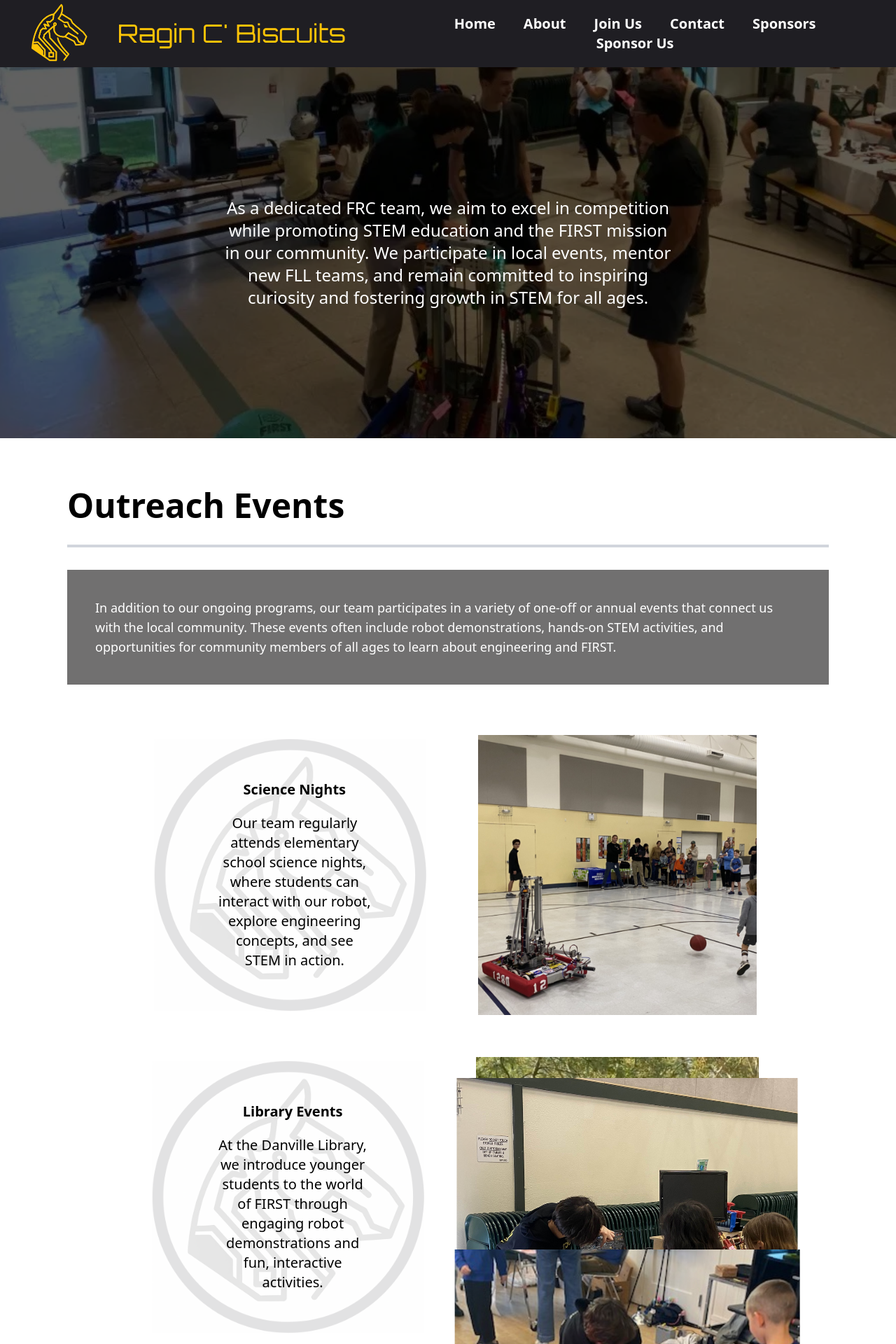
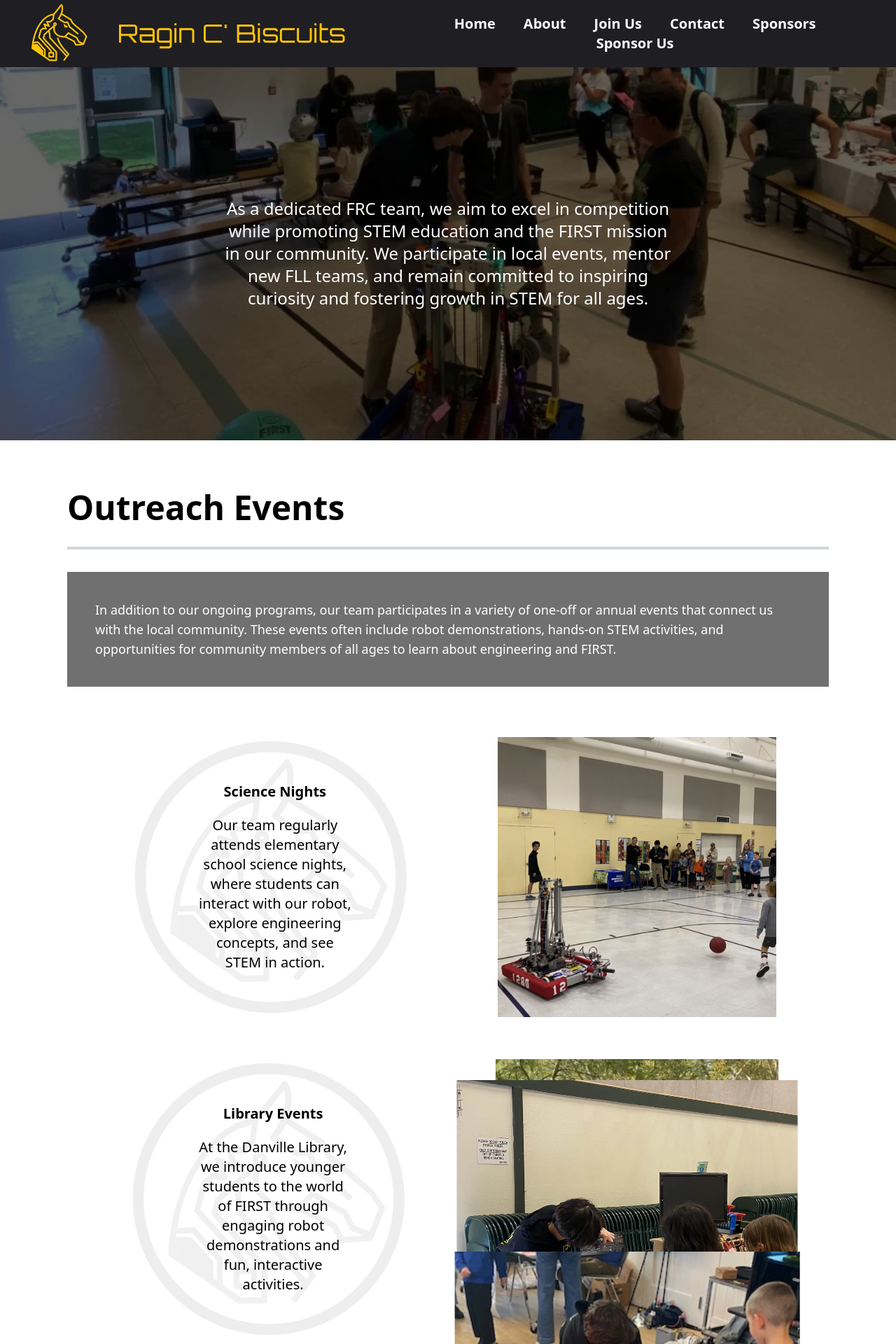
Before and after one commit to Team-1280/1280-website, a React (Vite) app in the folder app/: page /Outreach in a window 1280 px wide. Shown: the top 1920 px of the page at 70% size. Built offline with nearby package versions, Linux system fonts and the light colour scheme.

Commit message:
More outreach adjustments

```diff
--- a/app/src/pages/Outreach.jsx
+++ b/app/src/pages/Outreach.jsx
@@ -5,6 +5,7 @@ const Outreach = () => {
     <>
         <section className="relative w-full h-auto">
             <img src="/outreach-banner.png" className="object-cover w-full h-auto"/>
+            <div className="absolute inset-0 bg-black/60"></div>
             <div className="absolute inset-x-1/4 inset-y-0 size-auto flex items-center text-white text-2xl text-center pointer-events-auto text-balance">
                 As a dedicated FRC team, we aim to excel in competition while promoting STEM education and the FIRST mission in our community. We participate in local events, mentor new FLL teams, and remain committed to inspiring curiosity and fostering growth in STEM for all ages.
             </div>
@@ -17,9 +18,9 @@ const Outreach = () => {
             </div>
         </section>
         <section className='bg-white relative w-full h-auto flex flex-col gap-15'>
-            <div className="size-full flex flex-row justify-center-safe items-center gap-10">
+            <div className="size-full flex flex-row justify-center-safe items-center gap-24">
                 <div className="relative w-auto h-100 grow-0">
-                    <img src="/bg-logo.png" className="max-w-none h-full opacity-50" alt="Background Logo" />
+                    <img src="/bg-logo.png" className="max-w-none h-full opacity-30" alt="Background Logo" />
                     <div className="absolute inset-0 size-full flex flex-col justify-center items-center text-black text-xl px-[25%] text-center gap-5">
                         <div className="font-bold">Science Nights</div>
                         <p>Our team regularly attends elementary school science nights, where students can interact with our robot, explore engineering concepts, and see STEM in action.</p>
@@ -27,9 +28,9 @@ const Outreach = () => {
                 </div>
                 <img src='/outreach1.png' className='h-[50dvh]' alt="Outreach 1"></img>
             </div>
-            <div className="size-full flex flex-row justify-center-safe items-center gap-10">
+            <div className="size-full flex flex-row justify-center-safe items-center gap-24">
                 <div className="relative w-auto h-100 grow-0">
-                    <img src="/bg-logo.png" className="max-w-none h-full opacity-50" alt="Background Logo" />
+                    <img src="/bg-logo.png" className="max-w-none h-full opacity-30" alt="Background Logo" />
                     <div className="absolute inset-0 size-full flex flex-col justify-center items-center text-black text-xl px-[25%] text-center gap-5">
                         <div className="font-bold">Library Events</div>
                         <p>At the Danville Library, we introduce younger students to the world of FIRST through engaging robot demonstrations and fun, interactive activities.</p>
```
Also changed, not shown: app/public/outreach-banner.png.
